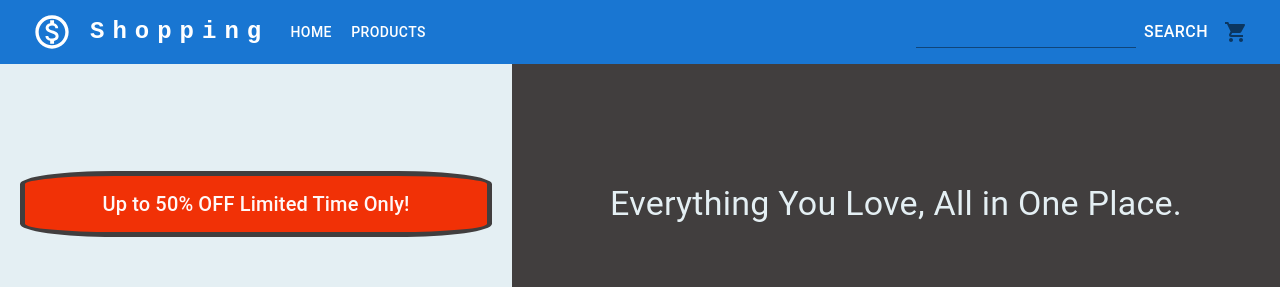
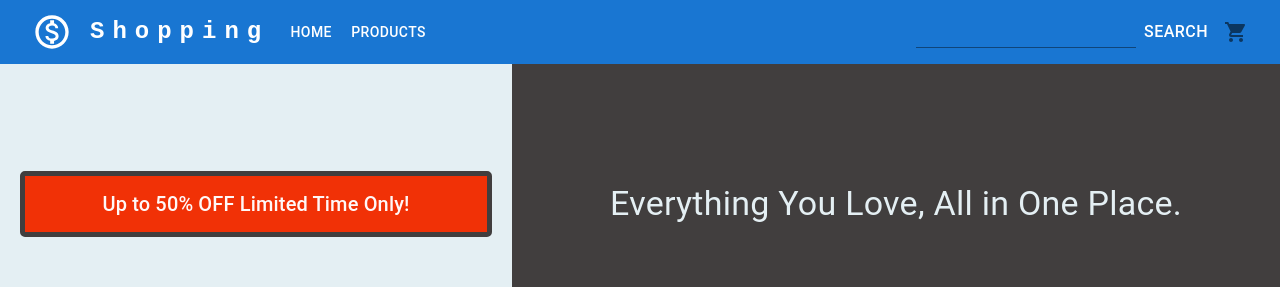
Before and after one commit to sara-kamel/shopping-flow-react, a React (Create React App) app: page / in a window 1280 px wide. Shown: the top 287 px of the page. Built offline with nearby package versions, Linux system fonts and the light colour scheme.

Commit message:
Reduce border radius for sale box

```diff
--- a/src/home/HomeBanner.jsx
+++ b/src/home/HomeBanner.jsx
@@ -22,7 +22,7 @@ export const HomeBanner = () => {
                     color="#fff8f8"
                     border="5px solid #413e3e "
                     padding="12px"
-                    borderRadius="20%"
+                    borderRadius="5px"
 
                 >
                     Up to 50% OFF Limited Time Only!
```
